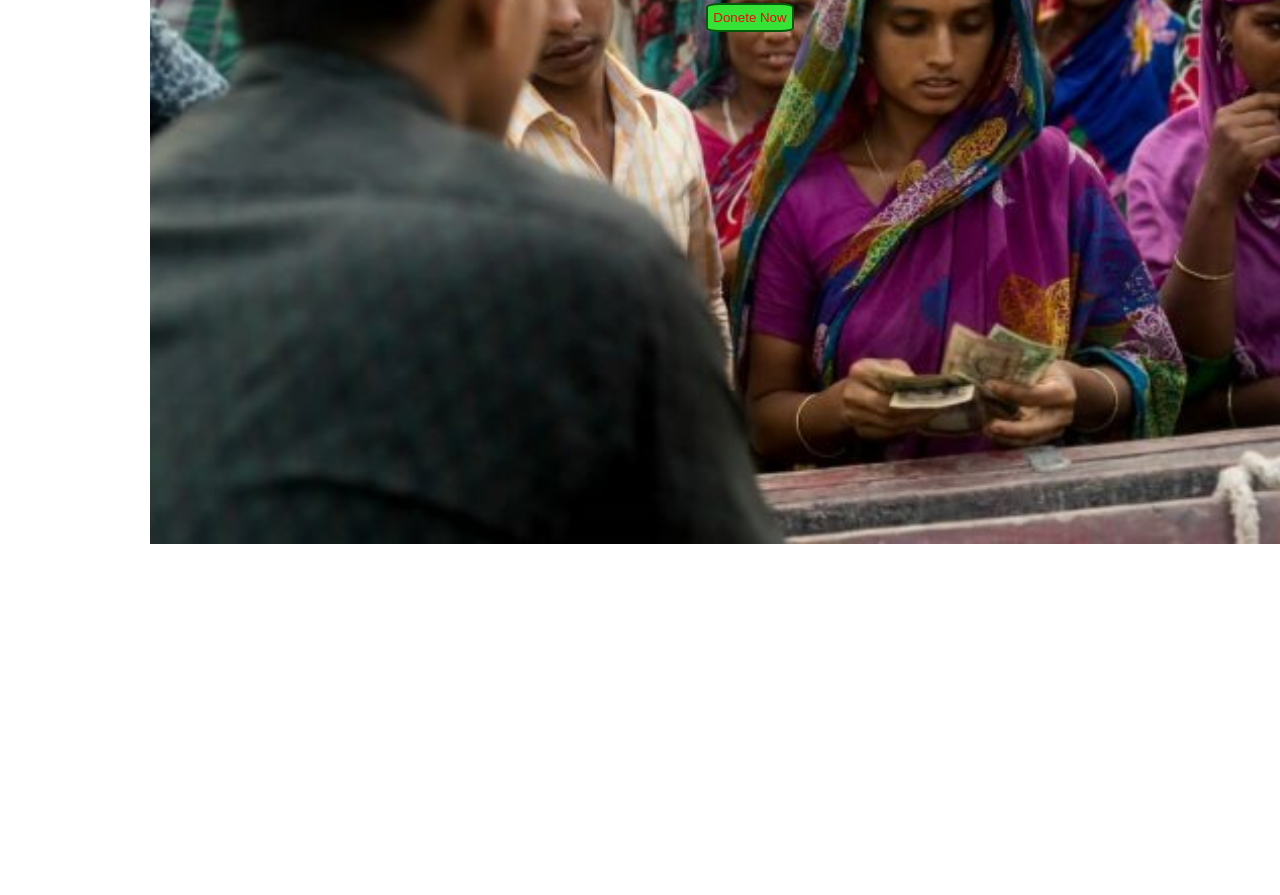
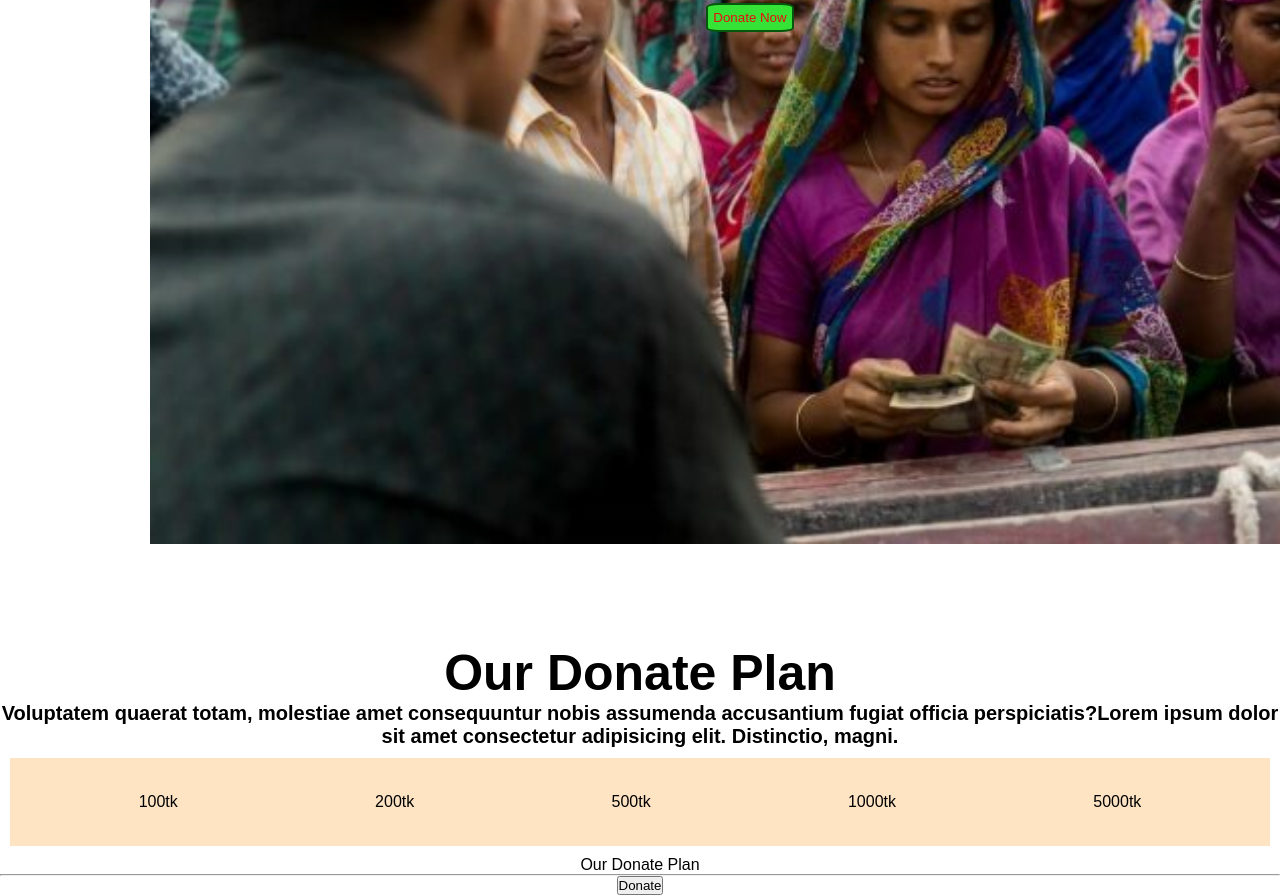
Before and after one commit to shawon33/my-first-pro, a plain HTML site: page index.html in a window 1280 px wide. Shown: the part 256-1151 px from the top of the page. Before the commit the page ends 800 px from the top, so only its background shows below. Drawn offline with Linux system fonts and the light colour scheme.

Commit message:
third commit

```diff
--- a/index.html
+++ b/index.html
@@ -15,9 +15,28 @@
              elit. Debitis delectus  <br>repudiandae labore harum
              distinctio?</h5>
              <div>
-                <button>Donete Now</button>
+                <button>Donate Now</button>
              </div>
         </div>
     </header>
+    <!--section-->
+    <section class="section-1">
+        <div>
+            <h1>Our Donate Plan</h1>
+            <h5>Voluptatem quaerat totam, molestiae amet consequuntur nobis assumenda accusantium fugiat officia perspiciatis?Lorem ipsum dolor<br> sit amet consectetur adipisicing elit. Distinctio, magni.</h5>
+        </div>
+        <ul>
+            <li>100tk</li>
+            <li>200tk</li>
+            <li>500tk</li>
+            <li>1000tk</li>
+            <li>5000tk</li>
+        </ul>
+        <p>Our Donate Plan</p>
+        <hr>
+        <div class="section">
+            <button>Donate</button>
+        </div>
+    </section>
 </body>
 </html>
--- a/style.css
+++ b/style.css
@@ -21,11 +21,11 @@
     margin-top: 100px;
 }
 
- .head h1{
+.head h1{
     text-align: center;
     margin: 20px;
 }
-h5{
+.head h5{
     text-align: center;
     margin: 15px;
 }
@@ -38,3 +38,35 @@ h5{
     border-radius: 15%;
     font-style: bold;
 }
+.section-1{
+    width: 100%;
+    position: absolute;
+    color: #fff;
+    text-align: center;
+    margin-top: 100px;
+    color: black;
+}
+.section-1 h1{
+    color: black;
+    font-size: 50px;
+    text-align: center;
+}
+.section-1 h5{
+    color: black;
+    text-align: center;
+    font-size: 20px;
+}
+.section-1 ul{
+    background-color: bisque;
+    display: flex;
+    justify-content: space-around;
+    margin: 10px;
+    padding: 30px;
+    border-width: 15px;
+}
+.section-1 ul li{
+    list-style: none;
+    padding: 5px;
+    border-radius: 5px;
+    border-color: aqua;
+}
```
